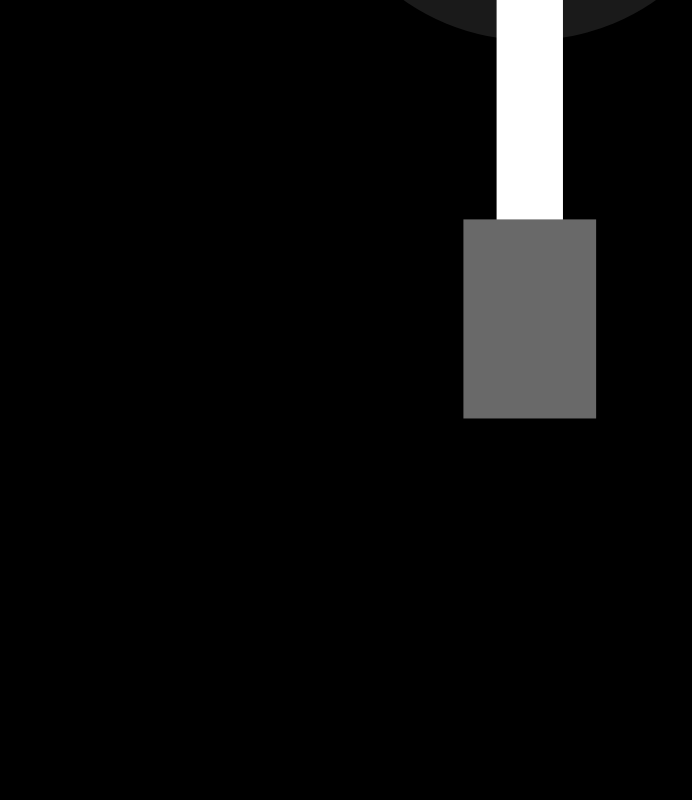
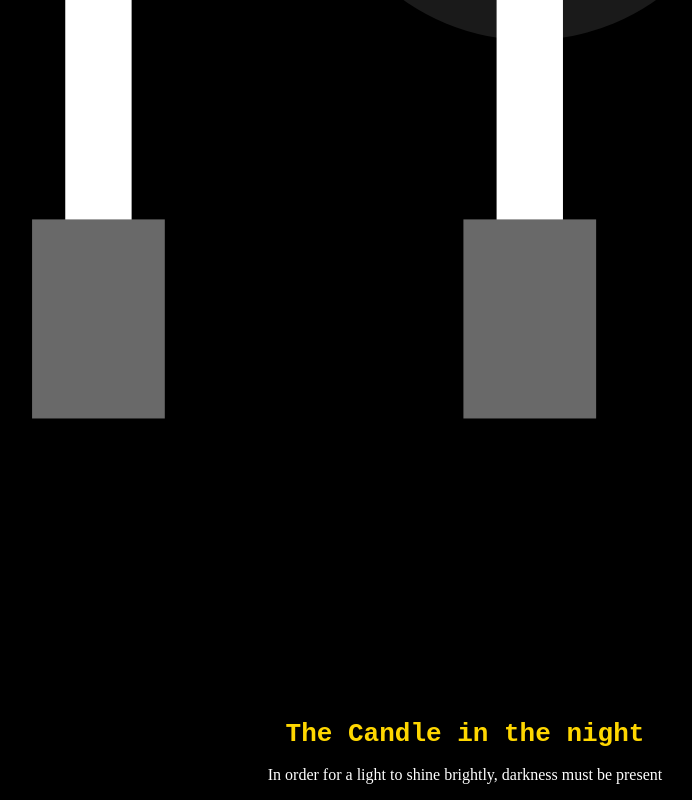
Before and after one commit to AAFON/Animated-Art, a plain HTML site: page index.html in a window 1280 px wide. Shown: the part 638-1438 px from the top of the page, without its empty margins (175-867 px from the left). Before the commit the page ends 1347 px from the top, so only its background shows below. Drawn offline with Linux system fonts and the light colour scheme.

Commit message:
MORE IDEAS

```diff
--- a/index.html
+++ b/index.html
@@ -6,24 +6,33 @@
   </head>
   <body>
     <svg width="105%"viewbox="0 0 2000 2000">
-    <!--BACKGROUND-->
-    <rect x="1"y="1"width="2000"height="2000"fill="black"/>
     <!--CANDLE-->
-    <rect x="1000"y="800"height="500"width="100"fill="white"/>
+    <rect x="1000"y="800"height="500"width="100"fill="white">
+
+  </rect>
     <!--TABLE-->
     <rect x="950"y="1280"height="300"width="200"fill="dimgray"/>
     <!--CANDLE LIGHT-->
-    <ellipse cx="1050"cy="725"rx="14"ry="70"fill="gold">
-    <animate attributeName="fill"from="gold"to="black"dur="0.3"repeatCount="indefinite"/>
+    <ellipse cx="1050"cy="725"rx="14"ry="70"fill="orange">
   </ellipse>
-    <circle cx="1050"cy="701"r="140"fill="yellow"fill-opacity="0.3">
+    <circle cx="1050"cy="701"r="150"fill="yellow"fill-opacity="0.3">
     <animate attributeName="fill"from="yellow"to="black"dur="0.25s"repeatCount="indefinite"/>
   </circle>
     <circle cx="1050"cy="680"r="250"fill="lightyellow"fill-opacity="0.2">
     <animate attributeName="fill"from="lightyellow"to="black"dur="0.4s"repeatcount="indefinite"/>
   </circle>
-    <circle cx="1050"cy="680"r="330"fill="white"fill-opacity="0.1"
-
+    <circle cx="1050"cy="680"r="330"fill="white"fill-opacity="0.1">
+  </circle>
+  <!--OTHER CANDLES-->
+      <rect x="350"y="800"height="500"width="100"fill="white">
+      <animate attributeName="x"from="350"to="1000"dur="7s"begin="mouseover"/>
+    </rect>
+      <rect x="300"y="1280"height="300"width="200"fill="dimgray">
+      <animate attributeName="x"from="300"to="950"dur="7s"begin="mouseover"/>
+    </rect>
+  <!--TEXT-->
+  <h1>The Candle in the night</h1>
+  <p>In order for a light to shine brightly, darkness must be present</p>
 
     <!-- page content -->
   </body>
--- a/style.css
+++ b/style.css
@@ -1,3 +1,13 @@
 body{
   background-color: black
 }
+h1 {
+  color: gold;
+  text-align: center;
+  font-family: monospace;
+}
+p{
+  color: white;
+  text-align: center;
+  font-family: inherit;;
+}
```
